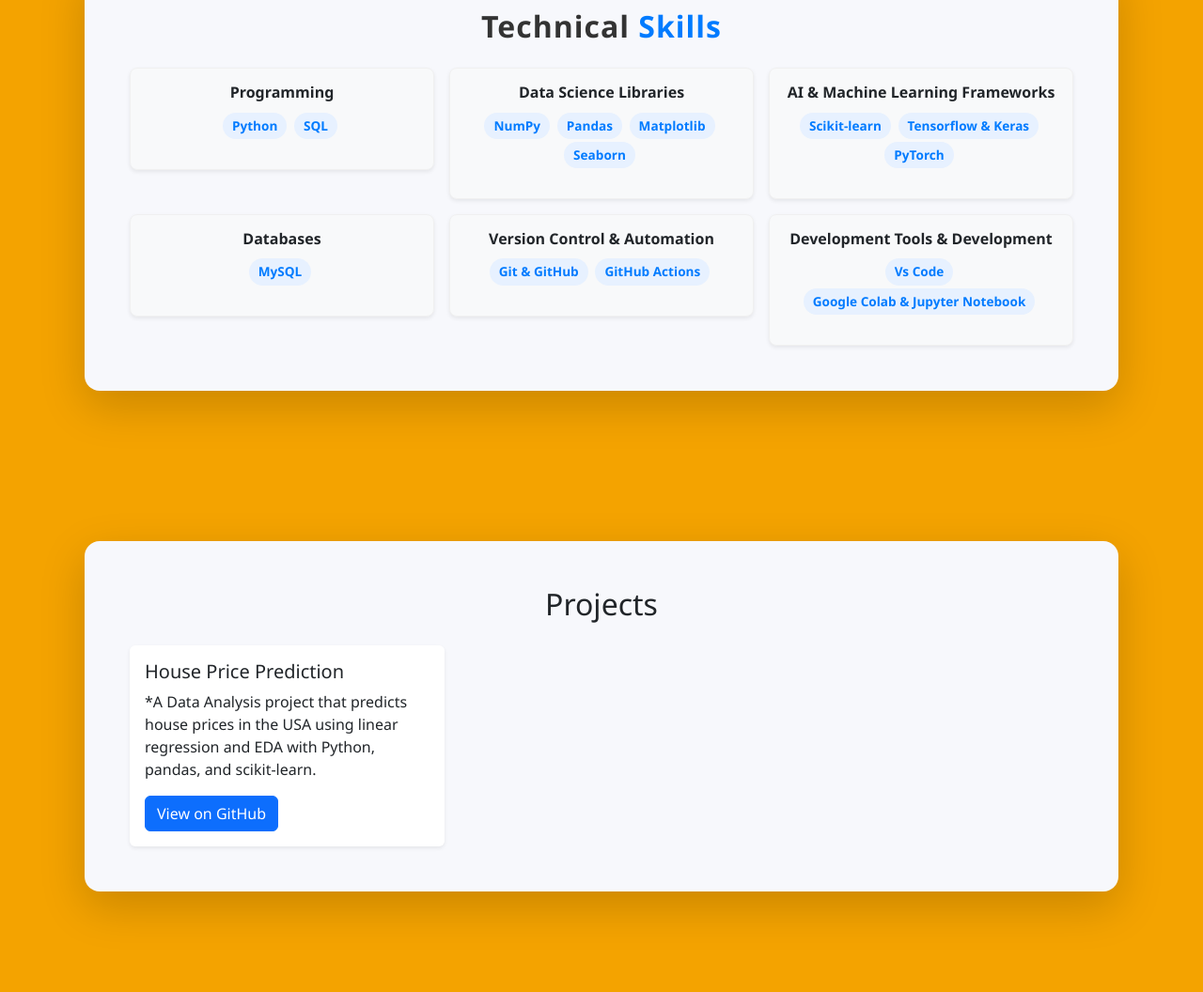
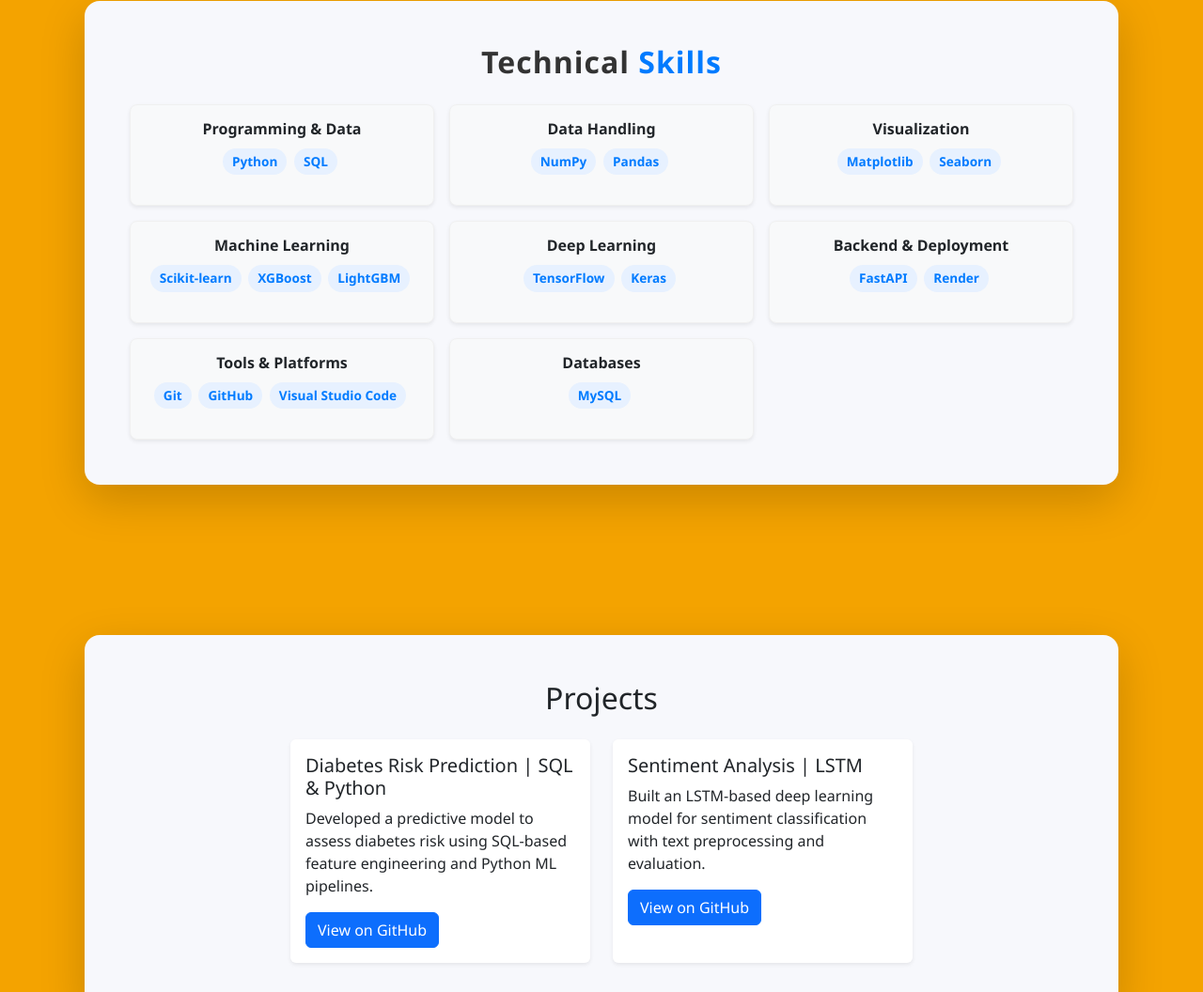
Before and after one commit to Ajju-03/portfolio-website-ajay.0312, a plain HTML site: page index.html in a window 1280 px wide. Shown: the part 1212-2268 px from the top of the page at 94% size. Drawn offline with nearby package versions, Linux system fonts and the light colour scheme.

Commit message:
updated skills section & projects section

```diff
--- a/index.html
+++ b/index.html
@@ -39,7 +39,9 @@
         <div>
           <h6 class="text-uppercase text-warning fw-bold">AI & Machine Learning Enthusiast</h6>
           <h1 class="display-5 fw-bold">Hello, I'm<br><span class="text-dark">AJAY KUMAR</span></h1>
-          <h6 class="text-muted mt-3">I love working with data, building machine learning models, and creating simple AI applications.</h6>
+          <h6 class="text-muted mt-3">I'm a BSc Computer Science graduate with a strong interest in Artificial Intelligence and Machine Learning.
+          I enjoy learning new technologies and using them to build practical solutions for real-world problems.
+          </h6>
         </div>
            <a href="assets/Ajaykumar.pdf" target="_blank" class="btn btn-primary btn-sm simple-blue-btn mt-4" role="button" aria-label="Download Resume">
            <i class="fas fa-file-alt me-2"></i> Download Resume
@@ -54,15 +56,6 @@
     <h2 class="text-center mb-4" data-aos="fade-up">About</h2>
 
     <div class="row align-items-start">
-
-      <!-- Left Side: About Text -->
-      <div class="col-md-6 mb-4" data-aos="fade-right">
-        <p class="text-muted mt-3">
-          I'm a BSc Computer Science graduate with a strong interest in Artificial Intelligence and Machine Learning.
-          I enjoy learning new technologies and using them to build practical solutions for real-world problems.
-        </p>
-      </div>
-
       <!-- Right Side: Education -->
       <div class="col-md-6" data-aos="fade-left">
         <h4 class="fw-bold mb-4">Education</h4>
@@ -93,7 +86,7 @@
     <!-- Skill Item -->
     <div class="col-md-4" data-aos="fade-up">
       <div class="skill-item p-3 rounded-3 shadow-sm bg-light text-center">
-        <h6 class="fw-bold mb-2">Programming</h6>
+        <h6 class="fw-bold mb-2">Programming & Data</h6>
         <p class="text-muted small">
          <span class="skill-badge">Python</span>
          <span class="skill-badge">SQL</span>
@@ -104,10 +97,19 @@
     <!-- Skill Item -->
     <div class="col-md-4" data-aos="fade-up" data-aos-delay="50">
       <div class="skill-item p-3 rounded-3 shadow-sm bg-light text-center">
-        <h6 class="fw-bold mb-2">Data Science Libraries</h6>
+        <h6 class="fw-bold mb-2">Data Handling</h6>
          <p class="text-muted small">
           <span class="skill-badge">NumPy</span>
           <span class="skill-badge">Pandas</span>
+         </p>
+      </div>
+    </div>
+
+    <!-- Skill Item -->
+    <div class="col-md-4" data-aos="fade-up" data-aos-delay="50">
+      <div class="skill-item p-3 rounded-3 shadow-sm bg-light text-center">
+        <h6 class="fw-bold mb-2">Visualization</h6>
+         <p class="text-muted small">
           <span class="skill-badge">Matplotlib</span>
           <span class="skill-badge">Seaborn</span>
          </p>
@@ -117,29 +119,30 @@
     <!-- Skill Item -->
     <div class="col-md-4" data-aos="fade-up" data-aos-delay="100">
       <div class="skill-item p-3 rounded-3 shadow-sm bg-light text-center">
-        <h6 class="fw-bold mb-2">AI & Machine Learning Frameworks</h6>
+        <h6 class="fw-bold mb-2">Machine Learning</h6>
         <p class="text-muted small">
           <span class="skill-badge">Scikit-learn</span>
-          <span class="skill-badge">Tensorflow & Keras</span>
-          <span class="skill-badge">PyTorch</span>
+          <span class="skill-badge">XGBoost</span>
+          <span class="skill-badge">LightGBM</span>
         </p>
       </div>
     </div>
     <div class="col-md-4" data-aos="fade-up">
       <div class="skill-item p-3 rounded-3 shadow-sm bg-light text-center">
-        <h6 class="fw-bold mb-2">Databases</h6>
+        <h6 class="fw-bold mb-2">Deep Learning</h6>
         <p class="text-muted small">
-         <span class="skill-badge">MySQL</span>
+         <span class="skill-badge">TensorFlow</span>
+         <span class="skill-badge">Keras</span>
         </p>
       </div>
     </div>
     <!-- Skill Item -->
     <div class="col-md-4" data-aos="fade-up">
       <div class="skill-item p-3 rounded-3 shadow-sm bg-light text-center">
-        <h6 class="fw-bold mb-2">Version Control & Automation</h6>
+        <h6 class="fw-bold mb-2">Backend & Deployment</h6>
         <p class="text-muted small">
-          <span class="skill-badge">Git & GitHub</span>
-          <span class="skill-badge">GitHub Actions</span>
+          <span class="skill-badge">FastAPI</span>
+          <span class="skill-badge">Render</span>
         </p>
       </div>
     </div>
@@ -147,13 +150,24 @@
     <!-- Skill Item -->
     <div class="col-md-4" data-aos="fade-up" data-aos-delay="50">
       <div class="skill-item p-3 rounded-3 shadow-sm bg-light text-center">
-        <h6 class="fw-bold mb-2">Development Tools & Development</h6>
+        <h6 class="fw-bold mb-2">Tools & Platforms</h6>
         <p class="text-muted small">
-          <span class="skill-badge">Vs Code</span>
-          <span class="skill-badge">Google Colab & Jupyter Notebook</span>
+          <span class="skill-badge">Git</span>
+          <span class="skill-badge">GitHub</span>
+          <span class="skill-badge">Visual Studio Code</span>
         </p>
       </div>
     </div>
+     <!-- Skill Item -->
+    <div class="col-md-4" data-aos="fade-up" data-aos-delay="50">
+      <div class="skill-item p-3 rounded-3 shadow-sm bg-light text-center">
+        <h6 class="fw-bold mb-2">Databases</h6>
+        <p class="text-muted small">
+          <span class="skill-badge">MySQL</span>
+        </p>
+      </div>
+    </div>
+
   </div>
 </div>
   </div>
@@ -163,27 +177,48 @@
   <!-- Projects section -->
 <section id="projects" class="main-container d-flex justify-content-center align-items-center">
   <div class="portfolio-box shadow-lg rounded-4 p-5 w-100">
+
     <h2 class="text-center mb-4" data-aos="fade-up">Projects</h2>
-    <!-- <div class="row"> -->
+
+    <div class="row g-4 justify-content-center">
+
       <div class="col-md-4" data-aos="zoom-in" data-aos-delay="200">
-        <div class="card h-100 shadow-sm border-0 hover-card">
+        <div class="card h-100 shadow-sm border-0 hover-card project-item">
           <div class="card-body">
-            <h5 class="card-title">House Price Prediction</h5>
-            <p class="card-text">*A Data Analysis project that predicts house prices in the USA using linear regression and EDA with Python, pandas, and scikit-learn.</p>
-            <a href="https://github.com/Ajju-03/House-Sales-in-King-County-USA" target="_blank" class="btn btn-primary">View on GitHub</a>
-           </div>
+            <h5 class="card-title">Diabetes Risk Prediction | SQL & Python</h5>
+            <p class="card-text">
+              Developed a predictive model to assess diabetes risk using SQL-based feature engineering and Python ML pipelines.
+            </p>
+            <a href="https://github.com/Ajju-03/diabetes-risk-prediction-sql-python.git"
+               target="_blank"
+               class="btn btn-primary">
+              View on GitHub
+            </a>
           </div>
         </div>
-      <!-- </div> -->
-      <!-- <div class="col-md-4" data-aos="zoom-in" data-aos-delay="200">
-        <div class="card h-100 shadow-sm border-0 hover-card">
+      </div>
+
+      <div class="col-md-4" data-aos="zoom-in" data-aos-delay="200">
+        <div class="card h-100 shadow-sm border-0 hover-card project-item">
           <div class="card-body">
-            <h5 class="card-title">Project Three</h5>
-            <p class="card-text">Description of the project, tools used, and outcome.</p>
+            <h5 class="card-title">Sentiment Analysis | LSTM</h5>
+            <p class="card-text">
+              Built an LSTM-based deep learning model for sentiment classification with text preprocessing and evaluation.
+            </p>
+            <a href="https://github.com/Ajju-03/sentiment-analysis-system-lstm.git"
+               target="_blank"
+               class="btn btn-primary mb-3">
+              View on GitHub
+            </a>
           </div>
-        </div> -->
+        </div>
+      </div>
+
+    </div>
+
   </div>
 </section>
+
 
   <!-- experience -->
  <!-- <section id="experience" class="main-container d-flex justify-content-center align-items-center">
@@ -264,8 +299,11 @@
 <!-- Footer -->
 <!-- Footer -->
 <footer class="footer bg-white text-dark py-3 mt-5 border-top">
+    <div class="container text-right">
+  <h5 class="fw-bold mb-3">Contact</h5>
+    </div>
   <div class="container text-center">
-  <h5 class="fw-bold mb-3">Follow Me</h5>
+  <h5 class="fw-bold mb-3">Follow Me On</h5>
     <!-- Social Icons -->
     <div class="mb-2">
     <a href="https://www.linkedin.com/in/g-ajay-kumar-314164285" target="_blank" class="me-3" aria-label="LinkedIn">
--- a/style.css
+++ b/style.css
@@ -84,6 +84,14 @@
 }
 
 .skill-item:hover {
+  transform: translateY(-5px);
+  box-shadow: 0 8px 18px rgba(0,0,0,0.1);
+}
+.project-item {
+  transition: 0.3s ease;
+}
+
+.project-item:hover {
   transform: translateY(-5px);
   box-shadow: 0 8px 18px rgba(0,0,0,0.1);
 }
```
Also changed, not shown: assets/html.html (added, +71 -0 lines).
